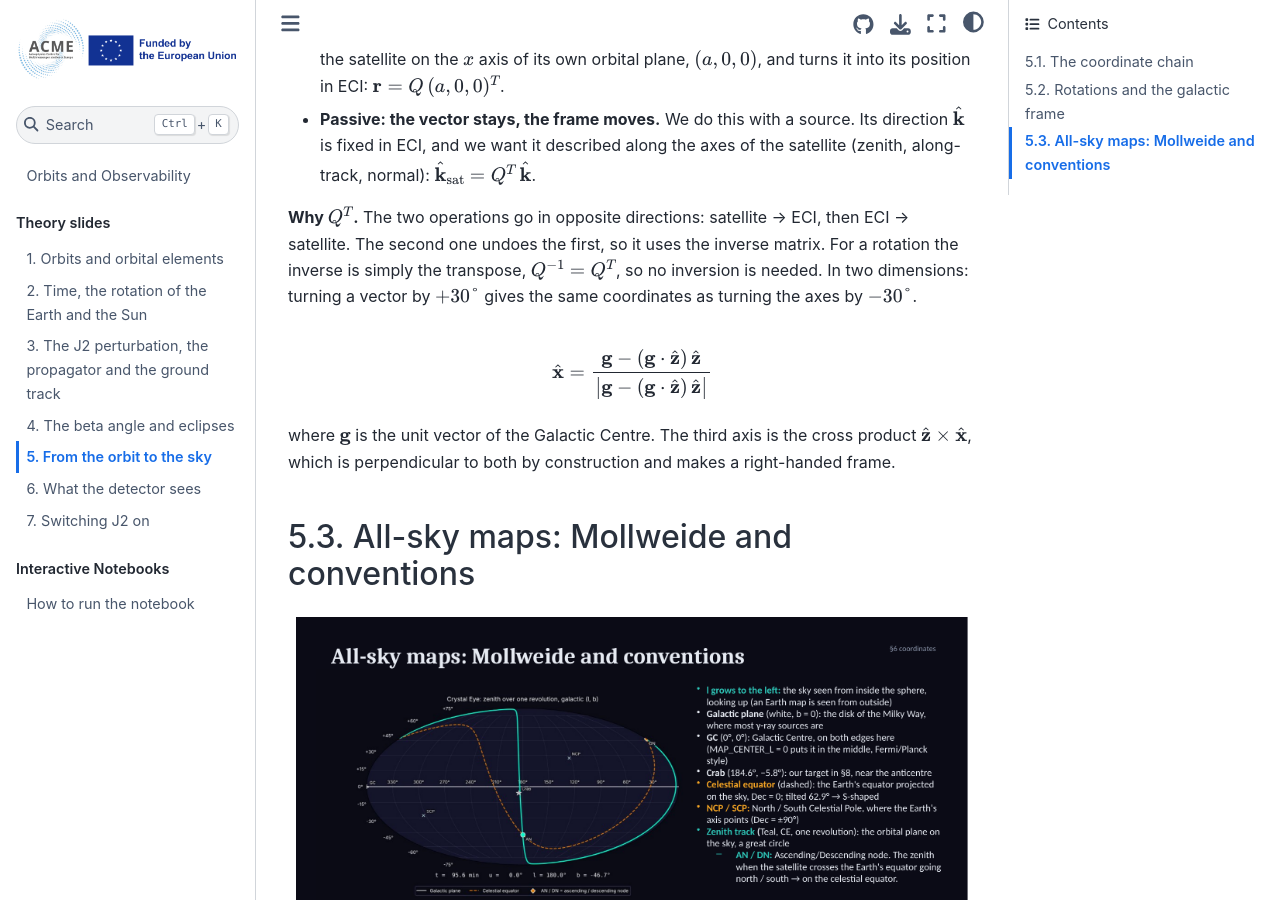
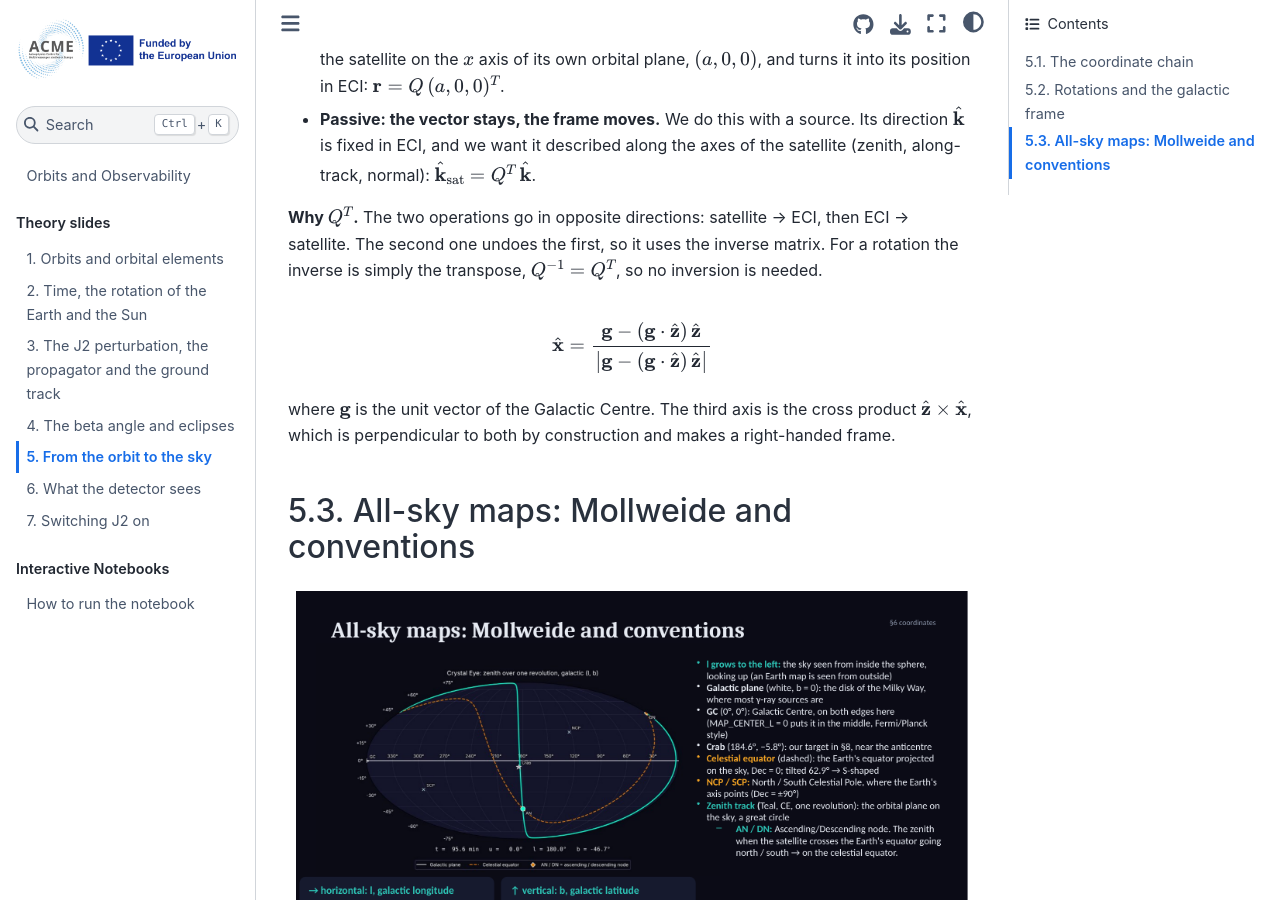
Before and after one commit to giuliofontanella0-jpg/acme-orbits-tutorial, a Jupyter Book: the page built from theory/05_sky.md, in a window 1280 px wide and 900 px high, scrolled down 1720 px. Built offline with Jupyter Book 1.0.4 settings and Sphinx 7.4.7 and the Sphinx Book theme 1.1.4, drawn with Linux system fonts in a browser that asks for light colours; pages that are not in the unit, such as notebooks, are missing from menus.

Commit message:
Update 05_sky.md

```diff
--- a/theory/05_sky.md
+++ b/theory/05_sky.md
@@ -51,8 +51,6 @@ normal $\hat{\mathbf h}$, the same vector as in the beta angle.
 **Why $Q^T$.** The two operations go in opposite directions: satellite → ECI, then
 ECI → satellite. The second one undoes the first, so it uses the inverse matrix. For a
 rotation the inverse is simply the transpose, $Q^{-1} = Q^T$, so no inversion is needed.
-In two dimensions: turning a vector by $+30°$ gives the same coordinates as turning the
-axes by $-30°$.
 
 $$
 \hat{\mathbf x} = \frac{\mathbf g - (\mathbf g\cdot\hat{\mathbf z})\,\hat{\mathbf z}}{\left|\mathbf g - (\mathbf g\cdot\hat{\mathbf z})\,\hat{\mathbf z}\right|}
```
